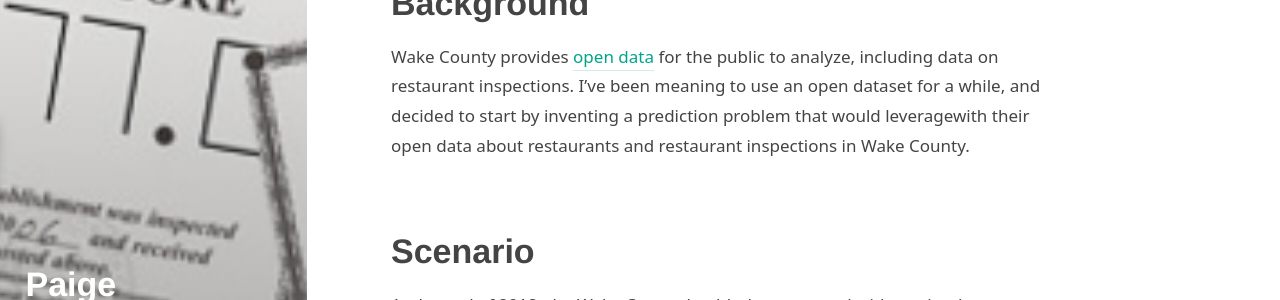
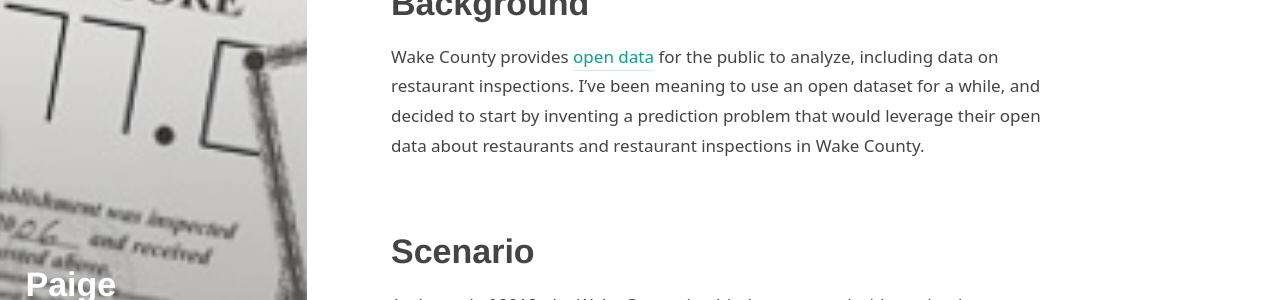
Before and after one commit to p-mckenzie/p-mckenzie.github.io, a Jekyll site: the page built from _posts/2019-07-22-Wake-county-restaurants.md, in a window 1280 px wide and 900 px high, scrolled down 1151 px. Shown: the part 215-515 px from the top of the window. Built offline with Jekyll 4.4.1, drawn with Linux system fonts in a browser that asks for light colours; some web fonts are replaced; some of the changed text lies outside the part shown.

Commit message:
fix typos

````diff
--- a/_posts/2019-07-22-Wake-county-restaurants.md
+++ b/_posts/2019-07-22-Wake-county-restaurants.md
@@ -36,7 +36,7 @@ hidden: false
 # Background
 Wake County provides [open data](https://data-wake.opendata.arcgis.com/) for the public to analyze, including
 data on restaurant inspections.
-I've been meaning to use an open dataset for a while, and decided to start by inventing a prediction problem that would leveragewith
+I've been meaning to use an open dataset for a while, and decided to start by inventing a prediction problem that would leverage
 their open data about restaurants and restaurant inspections in Wake County.
 
 # Scenario
@@ -218,7 +218,7 @@ we'll adjust the distribution in training by over-sampling our "at-risk" restaur
 
 ```python
 oversample = 2 # the number of times to include each positive target row
-ratio = .3 # the goal target distribution (# of positive class)
+ratio = .3 # the goal target distribution (% of positive class)
 
 X_neg = X[X['SCORE']<93]
 X_pos = X[X['SCORE']>=93]
@@ -390,7 +390,7 @@ y_val.loc[pd.Series(bags.predict_proba(X_val)[:,1], index=X_val.index).nlargest(
 ```
 > 0.412
 
-However, if we used the bagging model that won during modeling, we would've successfully contacted 41% "at-risk" restaurants.
+However, if we used the bagging model that won during modeling, we would've successfully contacted 41% "at-risk" restaurants!
 
 # Code
 Complete code can be found in my Example Projects git [repository](https://github.com/p-mckenzie/example-projects).
````
Also changed, not shown: other parts of _posts/2019-07-22-Wake-county-restaurants.md (+4 -4 lines), _posts/2018-10-1-ingredient-analysis.md (+1 -1 lines).
